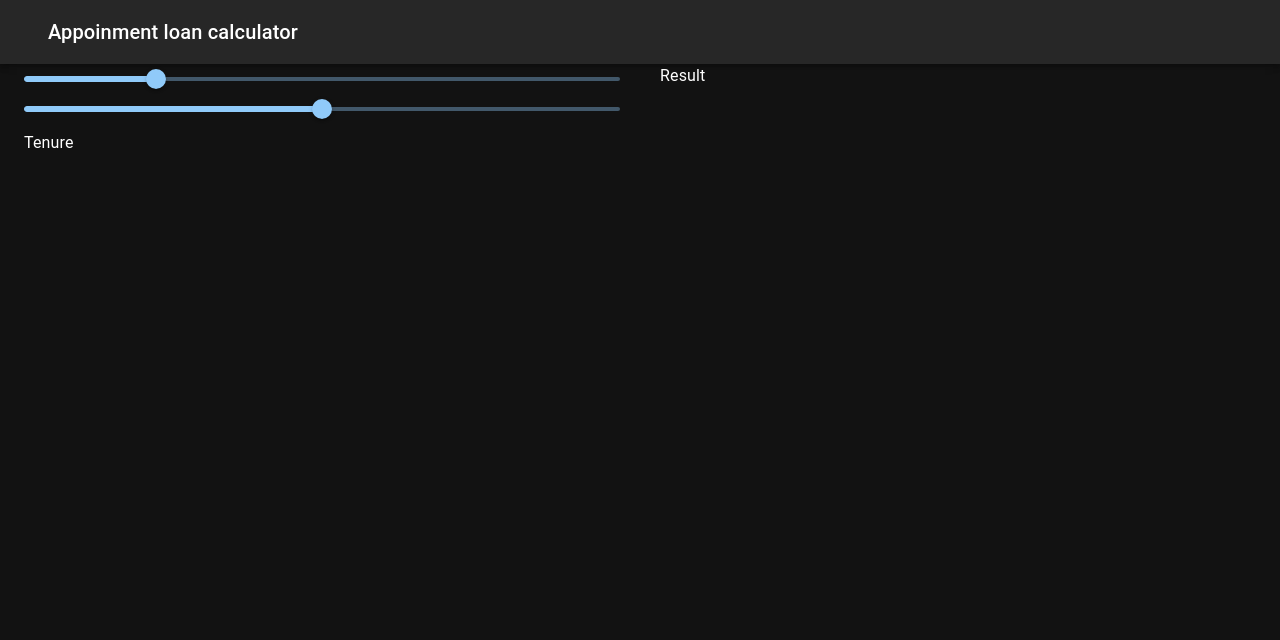
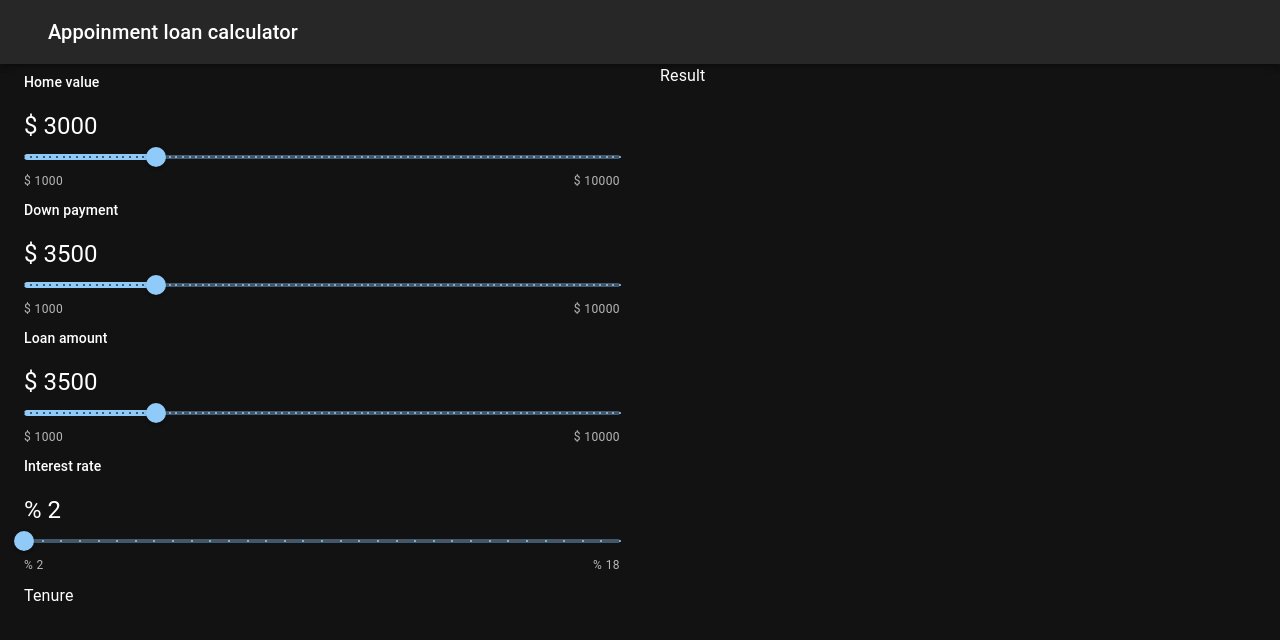
Before and after one commit to RahifulIslam/Appoinment-loan-system, a React (Create React App) app in the folder appoinment-loan-calculator/: page / in a window 1280 px wide. Shown: the top 640 px of the page. Built offline with nearby package versions, Linux system fonts and the light colour scheme.

Commit message:
update data using useState hook

```diff
--- a/appoinment-loan-calculator/src/App.js
+++ b/appoinment-loan-calculator/src/App.js
@@ -3,15 +3,24 @@ import Navbar from "./components/Navbar";
 import SliderSelect from "./components/SliderSelect";
 import Tenure from "./components/Tenure";
 import Result from "./components/Result";
+import { useState } from "react";
 
 function App() {
+  const [data, setData] = useState({
+    homeValue: 3000,
+    downPayment: 3000,
+    loanAmount: 3000,
+    loanTern: 5,
+    interestRate: 5
+  })
+
   return (
     <div className="App">
       <Navbar />
       <Container maxWidth={"xl"}>
         <Grid container spacing={5}>
           <Grid item md={6}>
-            <SliderSelect />
+            <SliderSelect data={data}/>
             <Tenure />
           </Grid>
           <Grid item md={6}>
--- a/appoinment-loan-calculator/src/components/SliderSelect.js
+++ b/appoinment-loan-calculator/src/components/SliderSelect.js
@@ -2,10 +2,53 @@
 import React from 'react'
 import SliderComponent from './common/SliderComponent'
 
-const SliderSelect = () => {
+const SliderSelect = ({data}) => {
   return (
     <div>
-      <SliderComponent amount={3500} unit="$" defaultValue ={3000} min={1000} max={10000} label={"Hello everyone"}/>
+      <SliderComponent
+        amount={data.homeValue}
+        unit="$"
+        defaultValue={data.homeValue}
+        value={data.homeValue}
+        min={1000}
+        max={10000}
+        step={100}
+        label={"Home value"}
+        onChange={(e) => console.log(e.target.value)}
+      />
+
+      <SliderComponent
+        amount={3500}
+        unit="$"
+        defaultValue={3000}
+        min={1000}
+        max={10000}
+        step={100}
+        label={"Down payment"}
+        onChange={(e) => console.log(e.target.value)}
+      />
+
+      <SliderComponent
+        amount={3500}
+        unit="$"
+        defaultValue={3000}
+        min={1000}
+        max={10000}
+        step={100}
+        label={"Loan amount"}
+        onChange={(e) => console.log(e.target.value)}
+      />
+
+      <SliderComponent
+        amount={2}
+        unit="%"
+        defaultValue={2}
+        min={2}
+        max={18}
+        step={.5}
+        label={"Interest rate"}
+        onChange={(e) => console.log(e.target.value)}
+      />
     </div>
   )
 }
--- a/appoinment-loan-calculator/src/components/common/SliderComponent.js
+++ b/appoinment-loan-calculator/src/components/common/SliderComponent.js
@@ -3,12 +3,12 @@ import Slider from '@mui/material/Slider';
 import { Stack, Typography } from '@mui/material';
 
 
-const SliderComponent = ({defaultValue, min, max, amount, label, unit}) => {
+const SliderComponent = ({ defaultValue, min, max, amount, label, unit, step, value, onChange }) => {
   return (
-    <>
-    <Stack>
-    <Stack>
-
+    <Stack my={1}>
+      <Stack gap={2}>
+        <Typography variant='subtitle2'>{label}</Typography>
+        <Typography variant='h5'>{unit} {amount}</Typography>
       </Stack>
       <Slider
         defaultValue={defaultValue}
@@ -16,11 +16,16 @@ const SliderComponent = ({defaultValue, min, max, amount, label, unit}) => {
         max={max}
         aria-label="Default"
         valueLabelDisplay="auto"
+        value={value}
+        marks
+        step={step}
+        onChange= {onChange}
       />
+      <Stack direction='row' justifyContent='space-between'>
+        <Typography variant='caption' color='text.secondary'>{unit} {min}</Typography>
+        <Typography variant='caption' color='text.secondary'>{unit} {max}</Typography>
       </Stack>
-
-    <Slider defaultValue={50} aria-label="Default" valueLabelDisplay="auto" />
-    </>
+    </Stack>
   );
 }
 
```
Lines whose indentation alone changed are shown as unchanged.
